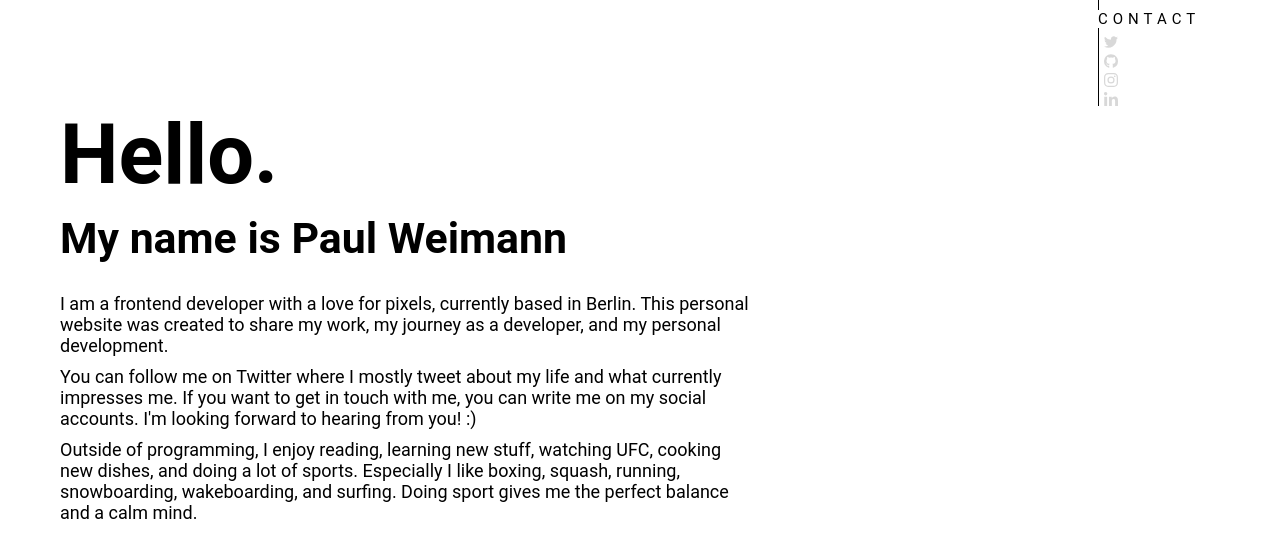
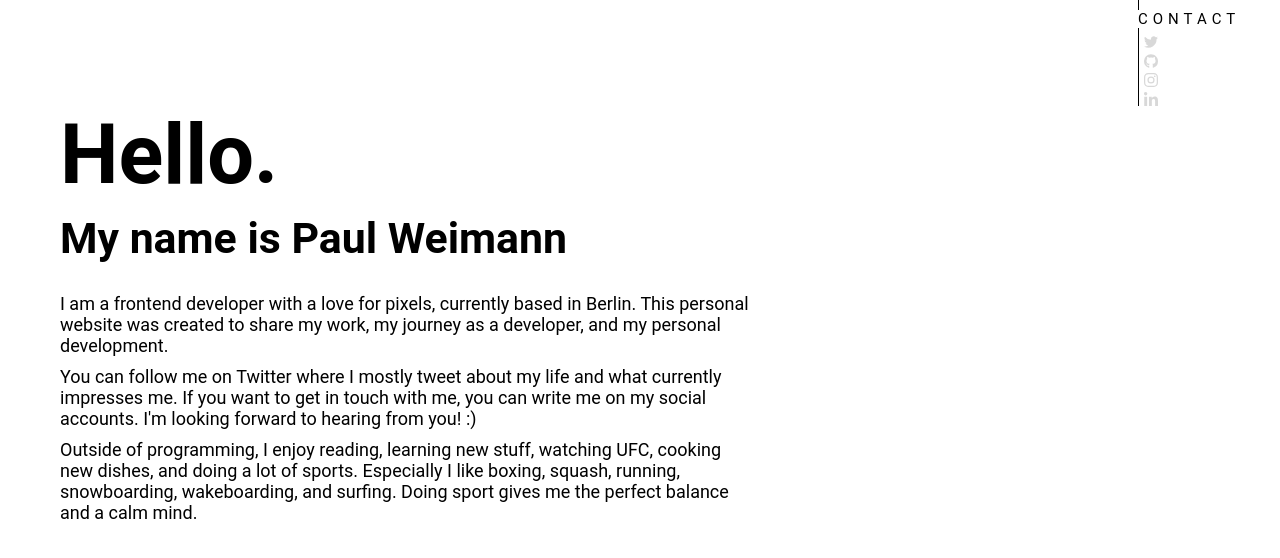
Before and after one commit to pweimann/personal-website, a Nuxt app: page / in a window 1280 px wide. Shown: the top 558 px of the page. Built offline with nearby package versions, Linux system fonts and the light colour scheme.

Commit message:
adapt header layout

```diff
--- a/components/BaseHeaderItem.vue
+++ b/components/BaseHeaderItem.vue
@@ -20,7 +20,7 @@ onMounted(() => {
   if (titleContainer) {
     const titleWidth = titleContainer.value.clientWidth
     const containerWidth = container.value.clientWidth
-    const calcWidth = titleWidth > containerWidth ? (containerWidth + titleWidth) : containerWidth
+    const calcWidth = titleWidth > containerWidth ? titleWidth : containerWidth
     container.value.style.width = calcWidth + 'px'
   }
 })
--- a/layouts/default.vue
+++ b/layouts/default.vue
@@ -1,8 +1,11 @@
 <template>
-  <div class="wrapper">
+  <div>
+    <div class="header-wrapper">
       <slot name="header">
         Default header content
       </slot>
+    </div>
+    <div class="wrapper">
       <main>
         <slot />
       </main>
@@ -11,6 +14,7 @@
           Default footer content
         </slot>
       </footer>
+    </div>
   </div>
 </template>
 <style scoped lang='css'>
@@ -22,4 +26,11 @@
   margin: 0 auto;
   padding: 0 2rem;
 }
+
+@media screen and (min-width: 1200px) {
+  .header-wrapper {
+    max-width: 1200px;
+    margin: 0 auto;
+  }
+}
 </style>
```
Lines whose indentation alone changed are shown as unchanged.
